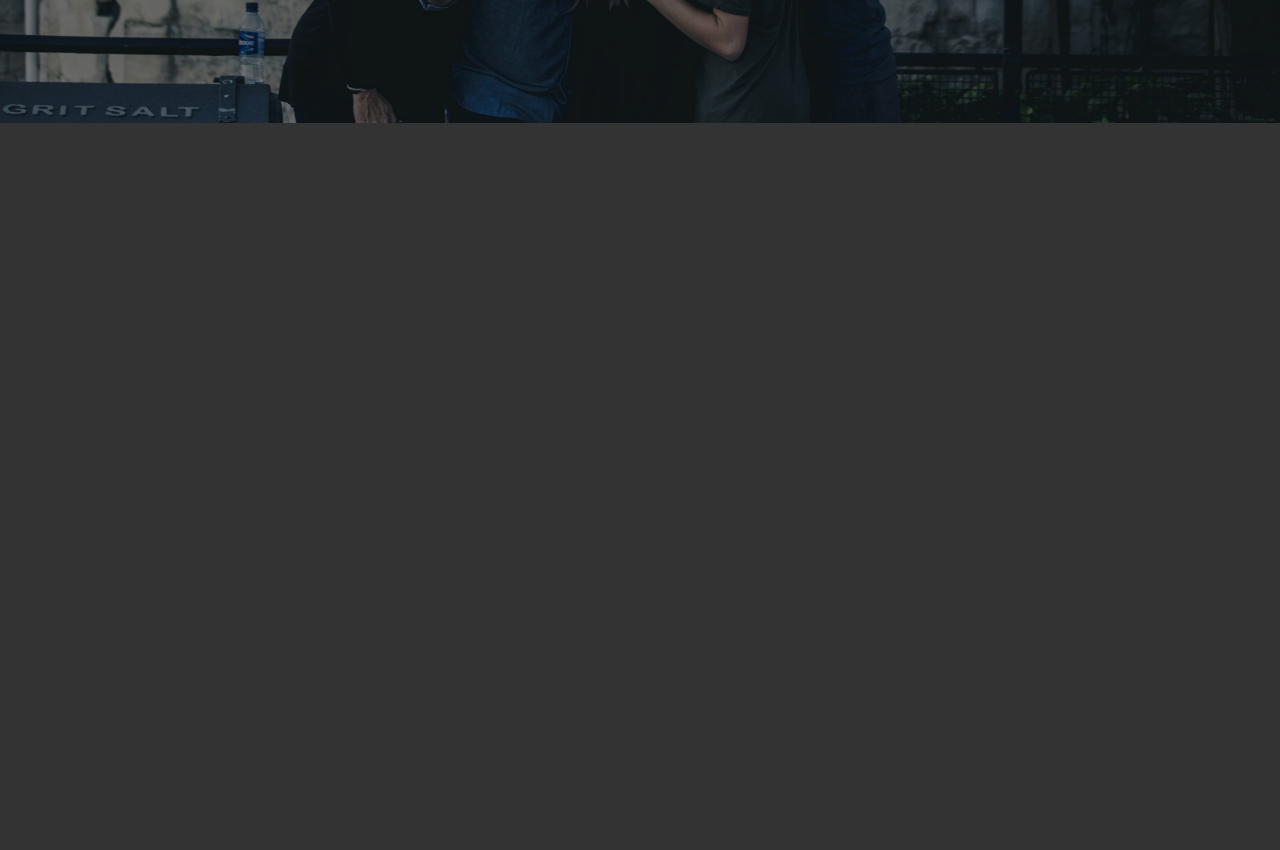
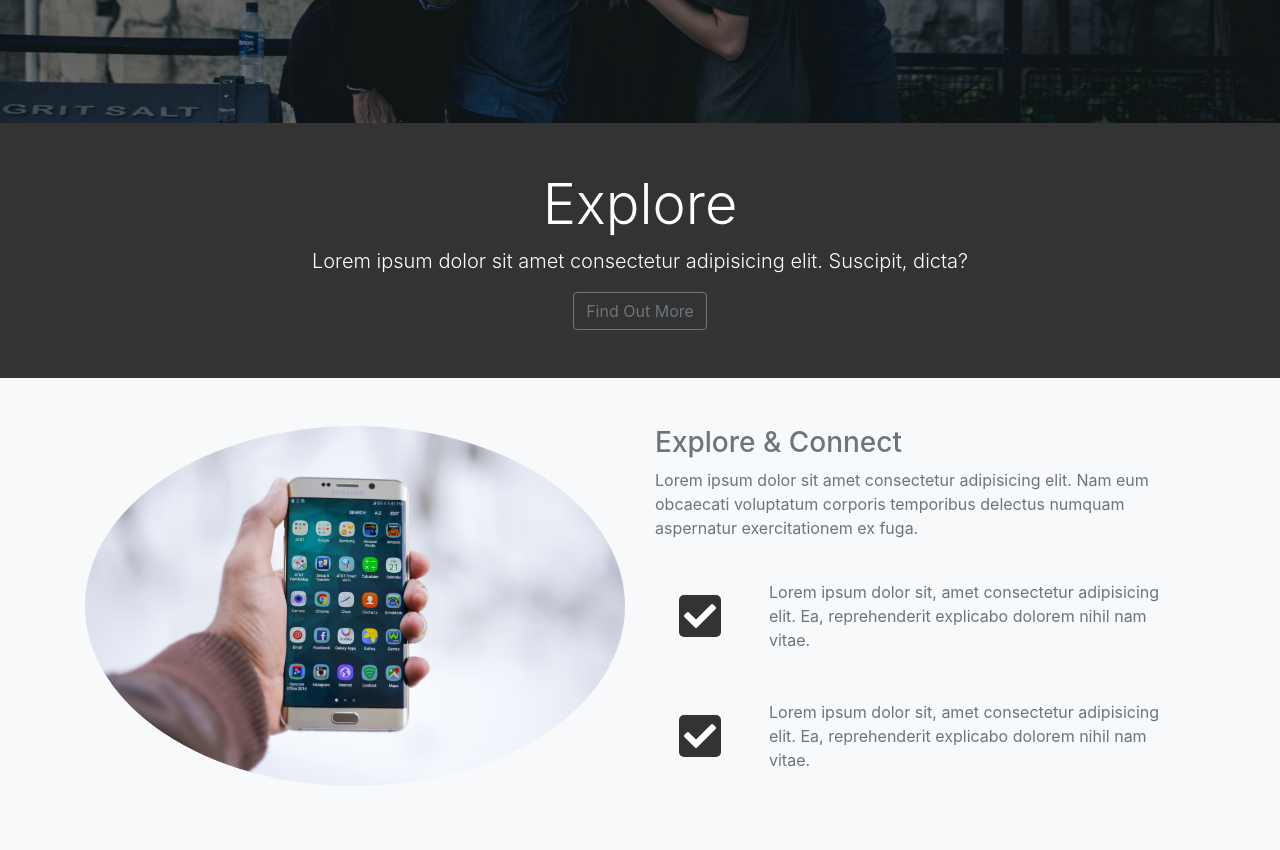
Before and after one commit to CoderGuy614/BootStrap4-Theme-LoopLab, a plain HTML site: page index.html in a window 1280 px wide. Shown: the part 577-1427 px from the top of the page. Before the commit the page ends 800 px from the top, so only its background shows below. Drawn offline with nearby package versions, Linux system fonts and the light colour scheme.

Commit message:
Explore section completed

```diff
--- a/css/style.css
+++ b/css/style.css
@@ -39,3 +39,11 @@ nav {
   padding: 5px;
   border-radius: 5px;
 }
+
+#explore-section .fas,
+#share-section .fas {
+  background: #333;
+  color: #fff;
+  padding: 5px;
+  border-radius: 5px;
+}
--- a/index.html
+++ b/index.html
@@ -138,6 +138,67 @@
       </div>
     </header>
 
+    <!-- Explore Head -->
+
+    <section id="explore-head-section">
+      <div class="container">
+        <div class="row">
+          <div class="col text-center py-5">
+            <h1 class="display-4">
+              Explore
+            </h1>
+            <p class="lead">
+              Lorem ipsum dolor sit amet consectetur adipisicing elit. Suscipit,
+              dicta?
+            </p>
+            <a href="#" class="btn btn-outline-secondary">Find Out More</a>
+          </div>
+        </div>
+      </div>
+    </section>
+
+    <!-- Explore Section -->
+
+    <section id="explore-section" class="bg-light text-muted py-5">
+      <div class="container">
+        <div class="row">
+          <div class="col-md-6">
+            <img
+              src="img/explore-section1.jpg"
+              alt=""
+              class="img-fluid mb-3 rounded-circle"
+            />
+          </div>
+          <div class="col-md-6">
+            <h3>Explore & Connect</h3>
+            <p>
+              Lorem ipsum dolor sit amet consectetur adipisicing elit. Nam eum
+              obcaecati voluptatum corporis temporibus delectus numquam
+              aspernatur exercitationem ex fuga.
+            </p>
+            <div class="d-flex">
+              <div class="p-4 align-self-center">
+                <i class="fas fa-check fa-2x"></i>
+              </div>
+              <div class="p-4 align-self-end">
+                Lorem ipsum dolor sit, amet consectetur adipisicing elit. Ea,
+                reprehenderit explicabo dolorem nihil nam vitae.
+              </div>
+            </div>
+            <div class="d-flex">
+              <div class="p-4 align-self-center">
+                <i class="fas fa-check fa-2x"></i>
+              </div>
+              <div class="p-4 align-self-end">
+                Lorem ipsum dolor sit, amet consectetur adipisicing elit. Ea,
+                reprehenderit explicabo dolorem nihil nam vitae.
+              </div>
+            </div>
+          </div>
+        </div>
+      </div>
+    </section>
+
     <script
       src="http://code.jquery.com/jquery-3.3.1.min.js"
       integrity="sha256-FgpCb/KJQlLNfOu91ta32o/NMZxltwRo8QtmkMRdAu8="
```
